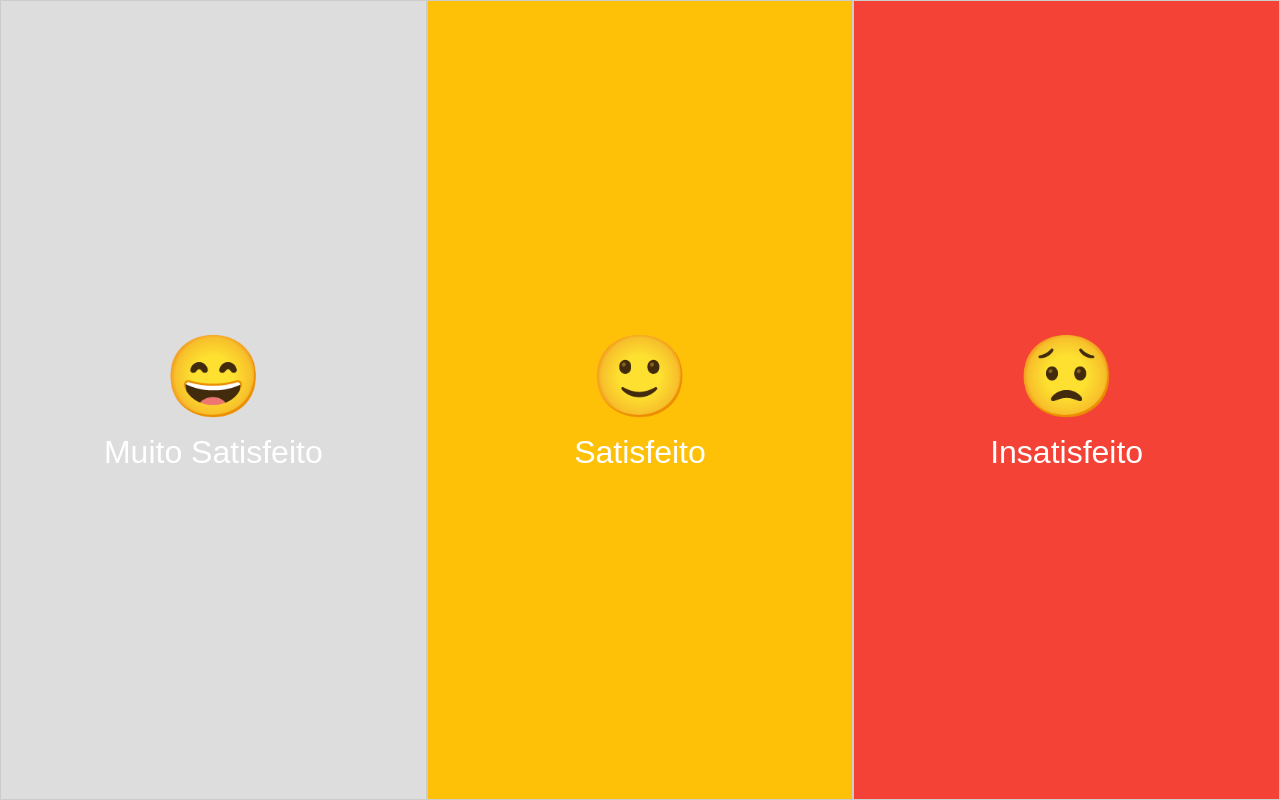
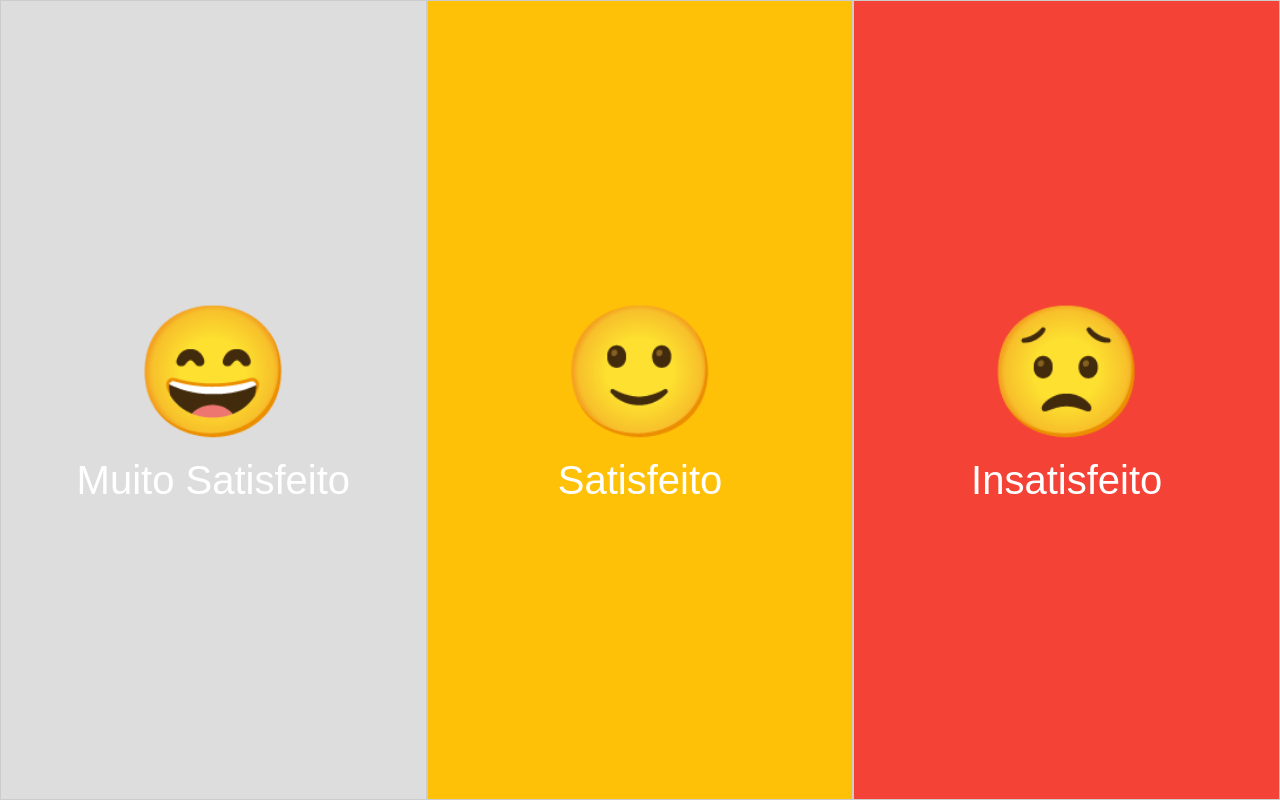
Before and after one commit to TelmoAires/satisfacao-secretaria, a Flask app: page / in a window 1280 px wide. Run offline with Flask 3, Linux system fonts and the light colour scheme.

Commit message:
Update index.html

```diff
--- a/templates/index.html
+++ b/templates/index.html
@@ -36,7 +36,7 @@
             flex-direction: column;
             justify-content: center;
             align-items: center;
-            font-size: 5rem; /* Emojis bem grandes */
+            font-size: 8rem; /* Emojis ainda maiores */
             cursor: pointer;
             transition: background 0.2s;
             border: 1px solid #ccc;
@@ -52,7 +52,7 @@
         }
 
         .label {
-            font-size: 2rem; /* Texto abaixo do emoji */
+            font-size: 2.5rem; /* Texto abaixo do emoji */
             margin-top: 10px;
         }
 
```
